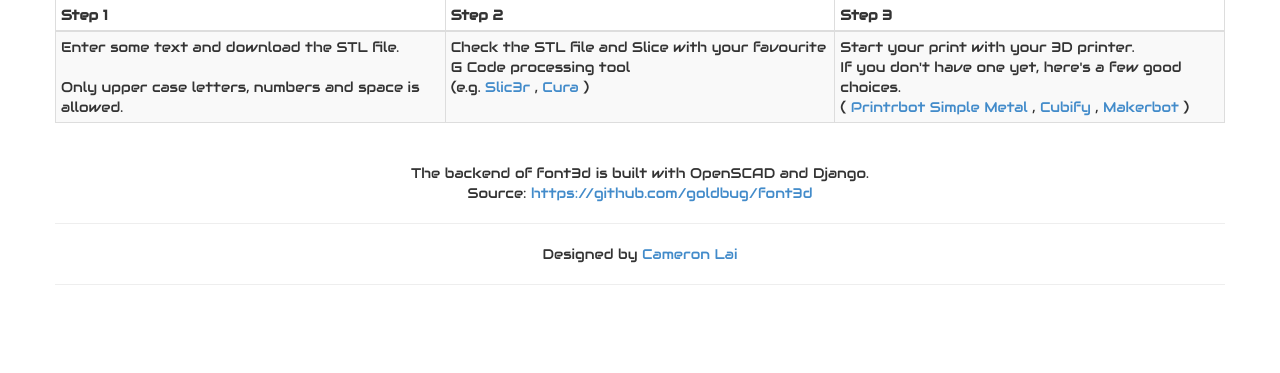
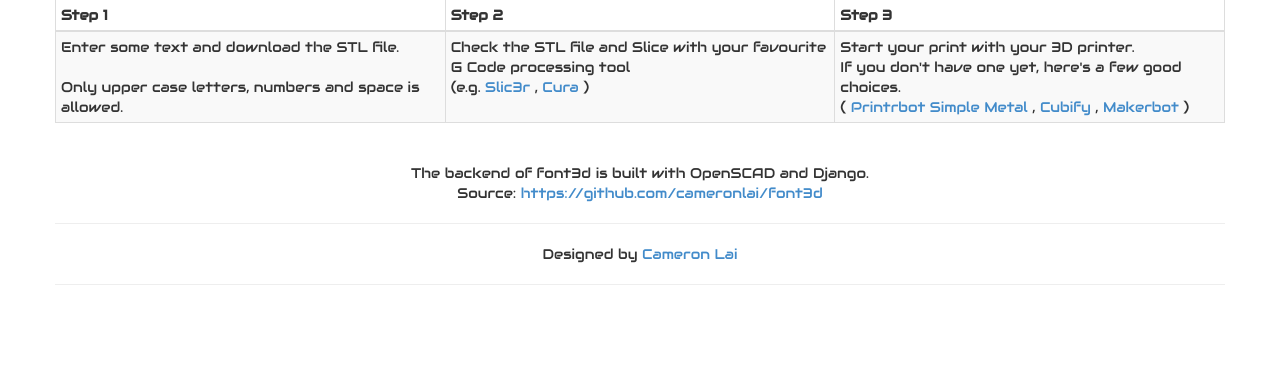
Before and after one commit to cameronlai/font3d, a Django app: template templates/font3d/index.html in a window 1280 px wide. Shown: the part 427-800 px from the top of the page. Run offline with Django 3.2, Linux system fonts and the light colour scheme; the template is opened without the code that fills it: most values are stand-ins (such as "Sample title", 1, 10 or a date in 2020); form fields are guessed from the names that the template uses; some libraries are stand-ins or nearby versions.

Commit message:
Fix url link

```diff
--- a/templates/font3d/index.html
+++ b/templates/font3d/index.html
@@ -82,7 +82,7 @@
         The backend of font3d is built with OpenSCAD and Django.
 	<br>
 	Source:
-        <a href="https://github.com/goldbug/font3d"> https://github.com/goldbug/font3d </a>
+        <a href="https://github.com/cameronlai/font3d"> https://github.com/cameronlai/font3d </a>
       </div>
 
       <div class="row">
```
